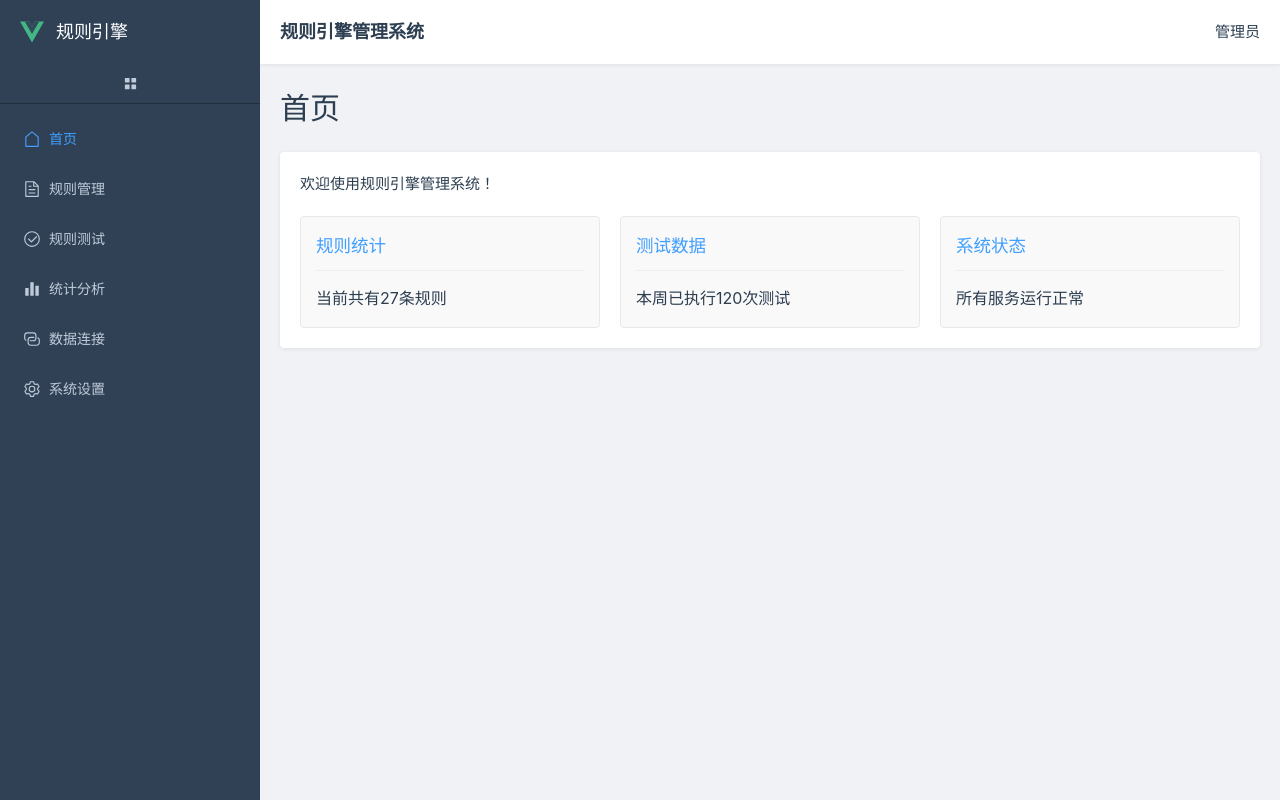
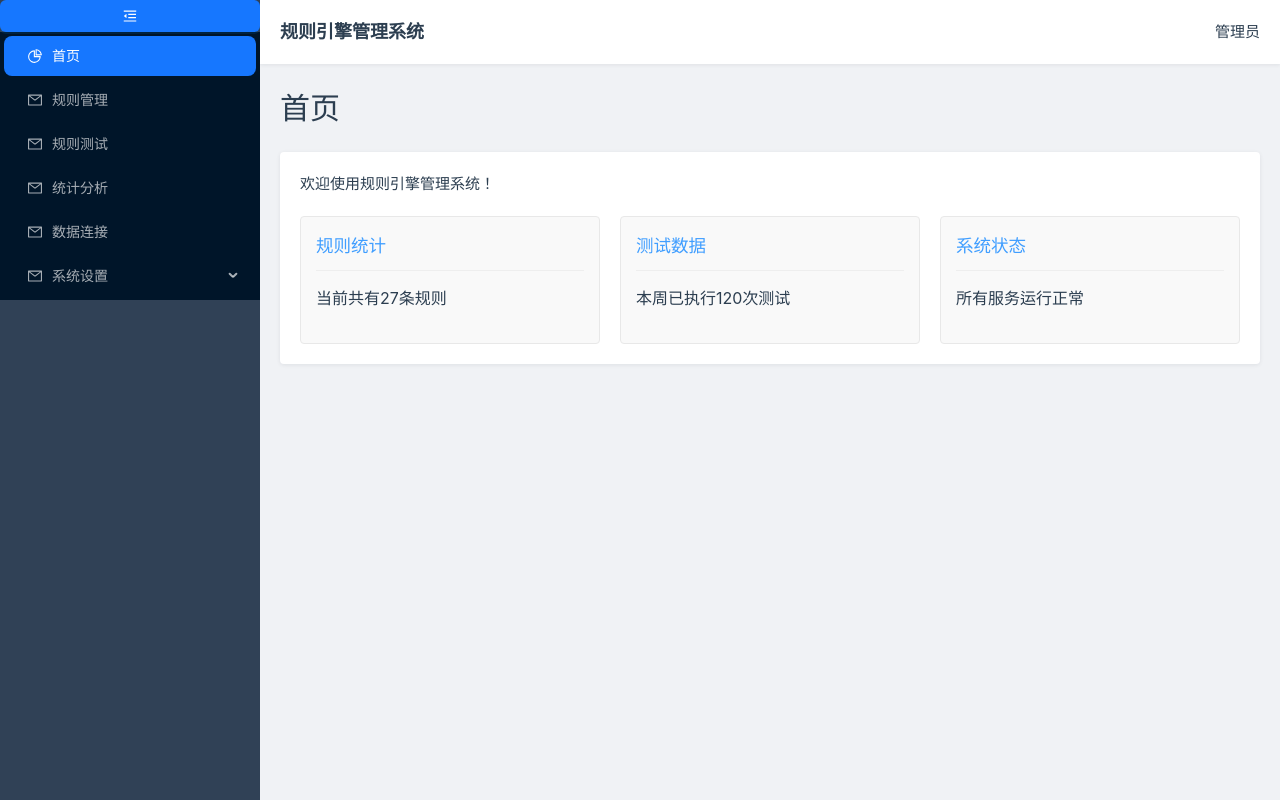
Before and after one commit to blueberryCoder/ruleengine, a Vue app: page / in a window 1280 px wide. Built offline with nearby package versions, Linux system fonts and the light colour scheme.

Commit message:
引入antd

```diff
--- a/package.json
+++ b/package.json
@@ -14,7 +14,9 @@
     "@element-plus/icons-vue": "^2.3.1",
     "element-plus": "^2.9.6",
     "vue": "^3.5.13",
-    "vue-router": "^4.5.0"
+    "vue-router": "^4.5.0",
+    "@ant-design/icons-vue": "^7.0.0",
+    "ant-design-vue": "4.2.6"
   },
   "devDependencies": {
     "@tsconfig/node22": "^22.0.0",
--- a/src/App.vue
+++ b/src/App.vue
@@ -1,6 +1,6 @@
 <script setup lang="ts">
 import { RouterLink, RouterView } from "vue-router";
-import { ref, computed, onMounted } from "vue";
+import { ref, computed, onMounted, reactive, h ,watch} from "vue";
 // Import Element Plus components
 import ElementPlus from 'element-plus'
 import { ElMenu, ElMenuItem, ElSubMenu, ElMenuItemGroup, ElIcon } from 'element-plus'
@@ -17,6 +17,16 @@ import {
   CircleCheck,
   Connection
 } from '@element-plus/icons-vue'
+
+import {
+  MenuFoldOutlined,
+  MenuUnfoldOutlined,
+  PieChartOutlined,
+  MailOutlined,
+  DesktopOutlined,
+  InboxOutlined,
+  AppstoreOutlined,
+} from '@ant-design/icons-vue';
 
 import { useRouter, useRoute } from 'vue-router'
 
@@ -36,6 +46,7 @@ function toggleSidebar() {
 
 // 处理菜单项点击事件
 function handleMenuClick(path: string) {
+  console.log('jump to ' + path)
   router.push(path)
 }
 
@@ -49,6 +60,75 @@ const menuItems = [
   { id: '6', icon: Setting, title: '系统设置', path: '/settings' }
 ]
 
+const items = reactive(
+  [
+    {
+      key: '1',
+      icon: () => h(PieChartOutlined),
+      label: '首页',
+      title: '首页',
+      path: '/',
+      onClick: function() { handleMenuClick('/') }
+    },
+    {
+      key: '2',
+      icon: () => h(MailOutlined),
+      label: '规则管理',
+      path: '/rules',
+      onClick: function() { handleMenuClick('/rules') }
+    },
+    {
+      key: '3',
+      icon: () => h(MailOutlined),
+      label: '规则测试',
+      path: '/test',
+      onClick: function() { handleMenuClick('/test') }
+    },
+    {
+      key: '4',
+      icon: () => h(MailOutlined),
+      label: '统计分析',
+      path: '/stats',
+      onClick: function() { handleMenuClick('/stats') }
+    },
+    {
+      key: '5',
+      icon: () => h(MailOutlined),
+      label: '数据连接',
+      path: '/connections',
+      onClick: function() { handleMenuClick('/connections') }
+    },
+    {
+      key: '6',
+      icon: () => h(MailOutlined),
+      label: '系统设置',
+      path: '/settings',
+      onClick: function() { handleMenuClick('/settings') },
+      children: [
+        {
+          key: '6-1',
+          label: '用户管理',
+          path: '/settings/users',
+          onClick: function() { handleMenuClick('/settings/users') }
+        },
+        {
+          key: '6-2',
+          label: '角色管理',
+          path: '/settings/roles',
+          onClick: function() { handleMenuClick('/settings/roles') }
+        }
+      ]
+    }
+  ]
+)
+
+const state = reactive({
+  collapsed: false,
+  selectedKeys: ['1'],
+  openKeys: ['1'],
+  preOpenKeys: ['2'],
+});
+
 // 根据当前路由路径设置激活的菜单项
 onMounted(() => {
   const currentPath = route.path
@@ -57,11 +137,21 @@ onMounted(() => {
     activeIndex.value = menuItem.id
   }
 })
+watch(
+  () => state.openKeys,
+  (_val, oldVal) => {
+    state.preOpenKeys = oldVal;
+  },
+);
+const toggleCollapsed = () => {
+  state.collapsed = !state.collapsed;
+  state.openKeys = state.collapsed ? [] : state.preOpenKeys;
+};
 </script>
 
 <template>
   <!-- Sidebar -->
-    <div class="sidebar" :class="{ 'is-collapsed': isCollapsed }">
+  <!-- <div class="sidebar" :class="{ 'is-collapsed': isCollapsed }">
       <div class="sidebar-header">
         <img alt="Vue logo" class="logo" src="@/assets/logo.svg" />
         <h2 v-if="!isCollapsed">规则引擎</h2>
@@ -88,6 +178,22 @@ onMounted(() => {
           <template #title>{{ item.title }}</template>
 </ElMenuItem>
 </ElMenu>
+</div> -->
+
+  <div class="sidebar">
+    <a-button type="primary" @click="toggleCollapsed">
+      <MenuUnfoldOutlined v-if="state.collapsed" />
+      <MenuFoldOutlined v-else />
+    </a-button>
+
+    <a-menu v-model:openKeys="state.openKeys"
+      v-model:selectedKeys="state.selectedKeys"
+      mode="inline"
+      theme="dark"
+      :inline-collapsed="state.collapsed"
+      :items="items">
+
+    </a-menu>
   </div>
 
   <!-- Main Content -->
@@ -113,7 +219,8 @@ onMounted(() => {
   box-sizing: border-box;
 }
 
-body, html {
+body,
+html {
   width: 100%;
   height: 100%;
   overflow: hidden;
@@ -165,7 +272,7 @@ body {
 }
 
 /* 当侧边栏完全展开时，调整主内容区域的宽度和位置 */
-.sidebar:not(.is-collapsed) + .main-content {
+.sidebar:not(.is-collapsed)+.main-content {
   width: calc(100% - 260px);
   left: 260px;
   background-color: red;
@@ -286,7 +393,8 @@ body {
   width: 64px;
 }
 
-:deep(.el-menu-item), :deep(.el-submenu__title) {
+:deep(.el-menu-item),
+:deep(.el-submenu__title) {
   height: 50px;
   line-height: 50px;
 }
--- a/src/views/HomeView.vue
+++ b/src/views/HomeView.vue
@@ -32,6 +32,8 @@ import TheWelcome from '../components/TheWelcome.vue'
 </template>
 
 <style scoped>
+
+
 .home-view {
   width: 100%;
   min-width: 100%;
```
Also changed, not shown: src/main.ts (+4 -5 lines), 2 other files (tests, documents, lock files or other folders). Lines whose indentation alone changed are shown as unchanged.
